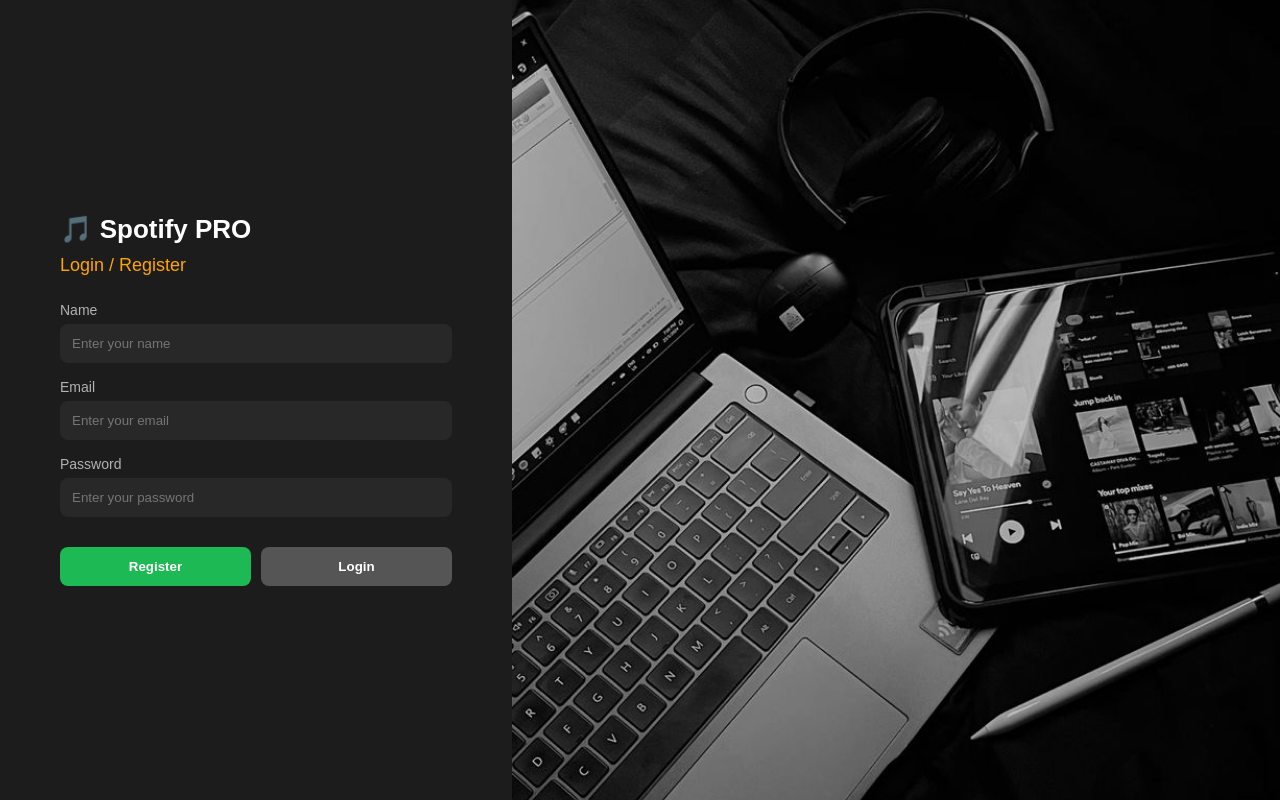
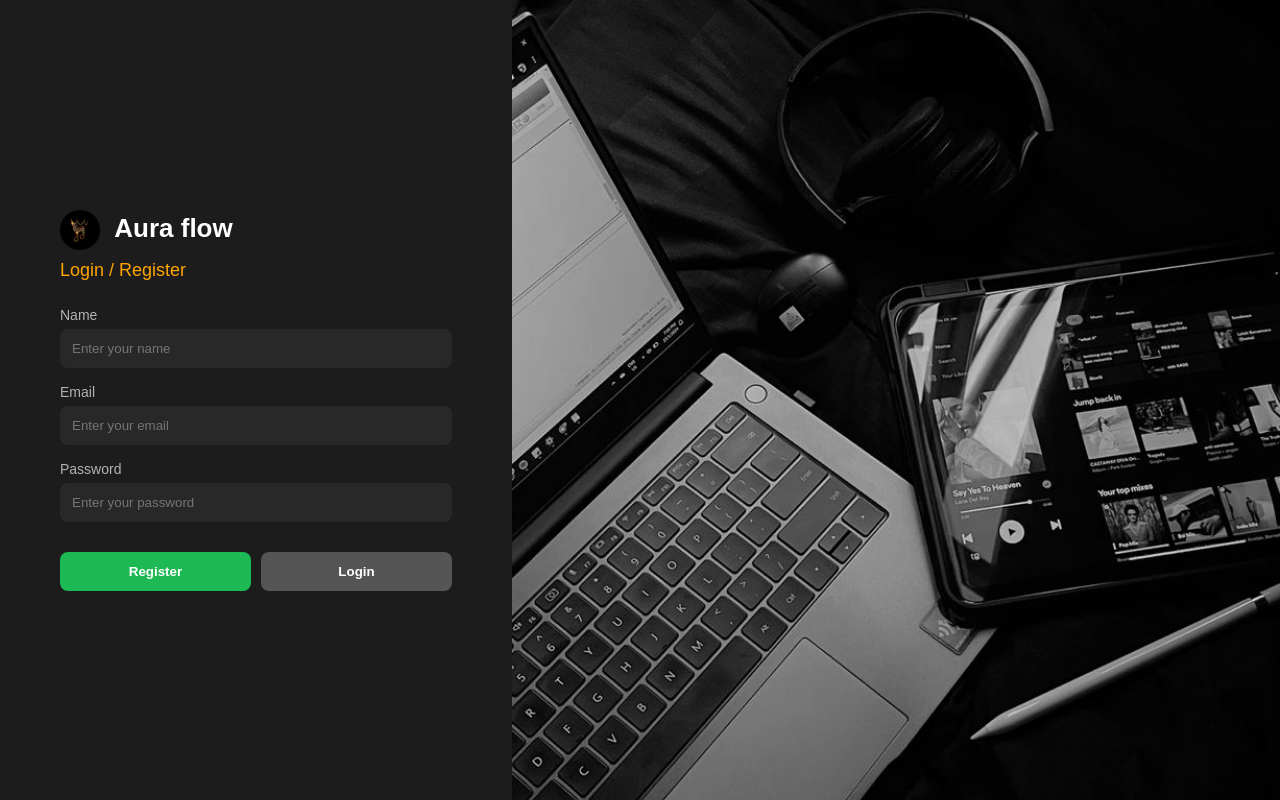
Before and after one commit to Achilyt-boy/achilymusic, a plain HTML site: page index.html in a window 1280 px wide. Drawn offline with Linux system fonts and the light colour scheme.

Commit message:
changed the logo and brand

```diff
--- a/index.html
+++ b/index.html
@@ -20,7 +20,10 @@
 
     <div class="left-panel">
 
-      <div class="brand">🎵 Spotify PRO</div>
+      <div class="brand">
+        <img src="./logo3.png" alt="logo">
+        <span>Aura flow</span>
+      </div>
       <div class="title">Login / Register</div>
 
       <div class="form-group">
@@ -53,8 +56,10 @@
 
     <header class="topbar">
 
-      <div class="logo">🎵 Spotify PRO</div>
-
+      <div class="logo">
+        <img src="./logo3.png" alt="logo">
+        <span>Aura Flow</span>
+      </div>
       <div class="nav-buttons">
         <button onclick="goBack()">back</button>
         <button onclick="goHome()">Home</button>
--- a/style.css
+++ b/style.css
@@ -36,6 +36,14 @@
   font-size:26px;
   font-weight:bold;
   margin-bottom:10px;
+}
+
+.brand img {
+  width:40px;
+  height: 40px;
+  vertical-align:middle;
+  margin-right:8px;
+  border-radius: 100%;
 }
 
 .title{
@@ -100,6 +108,14 @@
 .logo{
   font-size:28px;
   font-weight:bold;
+}
+
+.logo img{
+  width:40px;
+  height: 40px;
+  vertical-align:middle;
+  margin-right:8px;
+  border-radius: 100%;
 }
 
 .nav-buttons{
```
Also changed, not shown: logo2.png (added), logo3.png (added).
